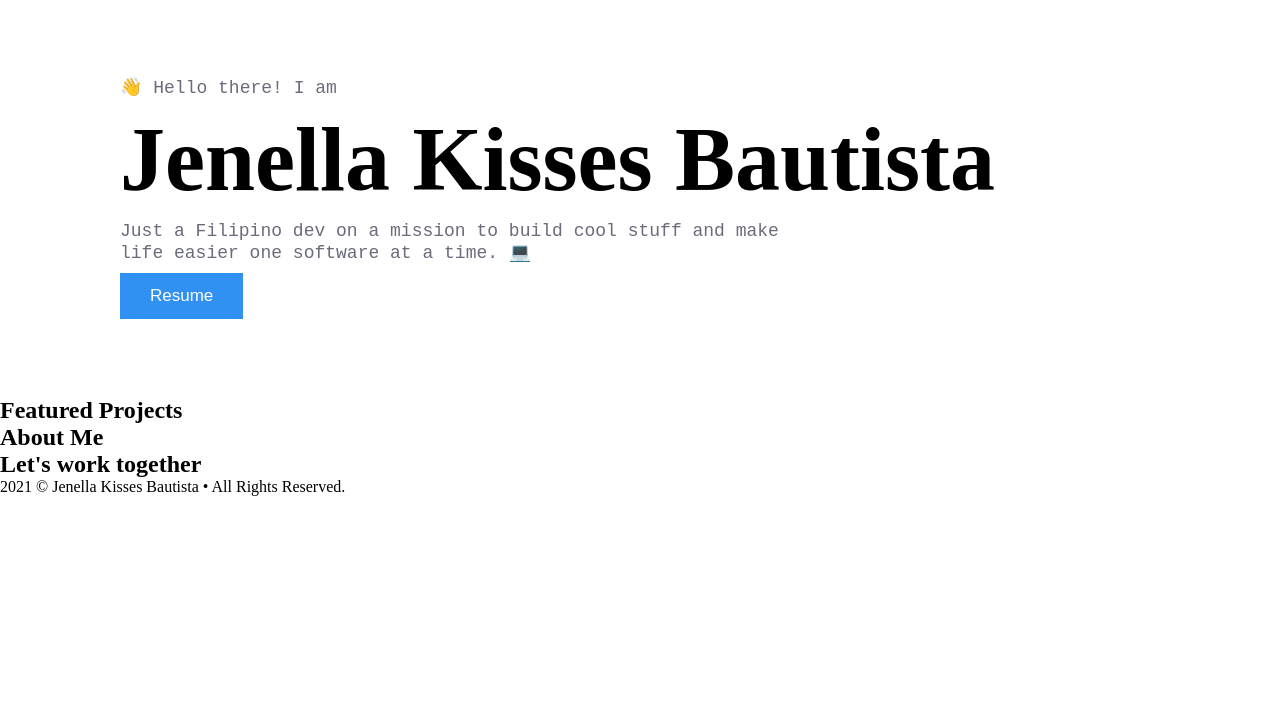
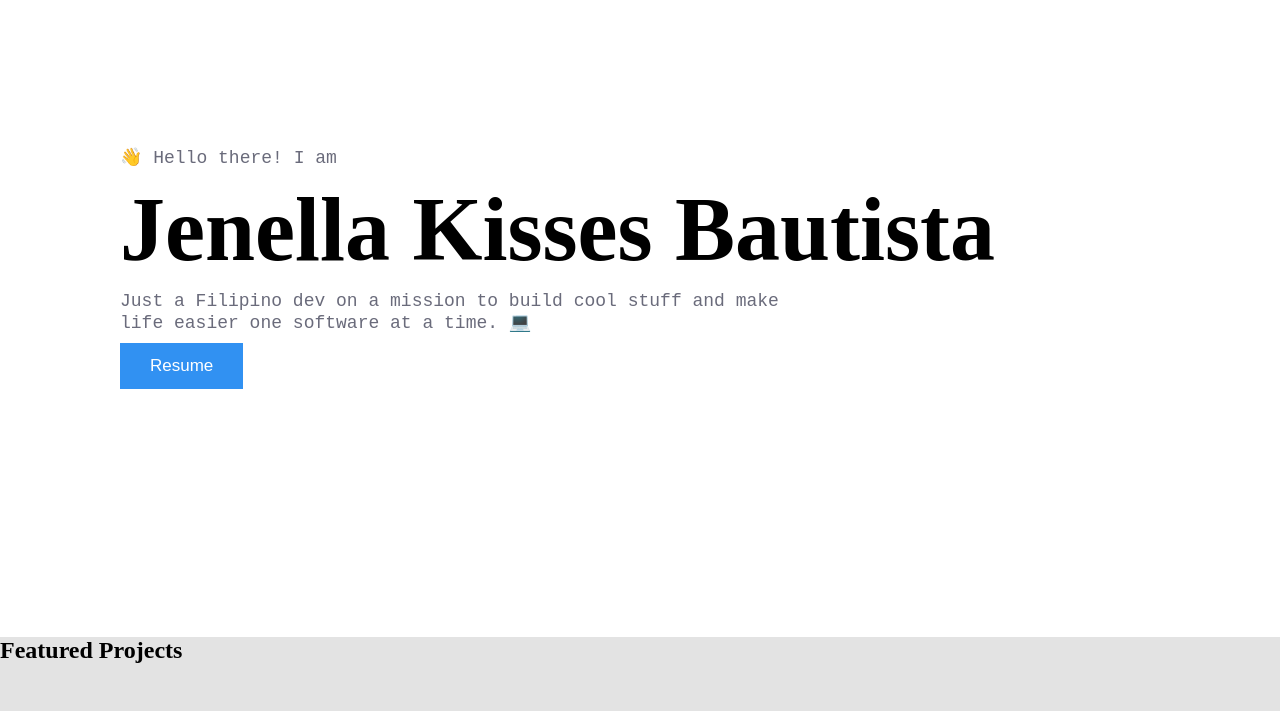
Before and after one commit to jdraffs/Personal-Portfolio, a plain HTML site: page index.html in a window 1280 px wide. Shown: the part 89-800 px from the top of the page. Drawn offline with Linux system fonts and the light colour scheme.

Commit message:
added the projects section

```diff
--- a/index.html
+++ b/index.html
@@ -41,7 +41,7 @@
         </section>
 
         <!--FEATURED PROJECTS SECTION-->
-        <section>
+        <section class="projects-section">
             <h2>Featured Projects</h2>
             <div></div>
             <div></div>
--- a/styles.css
+++ b/styles.css
@@ -42,6 +42,7 @@ li {
     flex-basis: 100px;
     height: 400px;
     margin: 0 120px;
+    margin-top: 70px;
 }
 .greetings {
     font-family: "Inconsolata", monospace;
@@ -66,3 +67,14 @@ li {
     padding: 13px 30px;
     cursor: pointer;
 }
+
+/*FEATURED PROJECTS SECTION */
+.projects-section {
+    height: 600px;
+    margin: 0 120px;
+    margin-top: 170px;
+    background-color: rgb(227, 227, 227);
+    width: 100vw;
+    margin-left: calc(50% - 50vw); /*para its edge to edge*/
+    margin-right: calc(50% - 50vw);
+}
```
